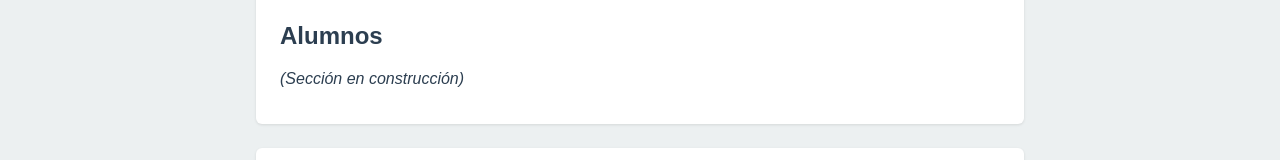
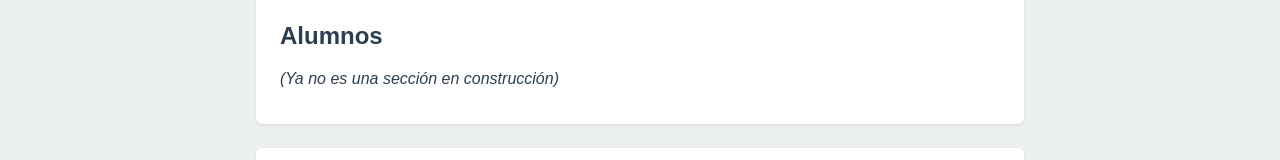
Before and after one commit to carevalomx69/practica-repo-comun-agil, a plain HTML site: page index.html in a window 1280 px wide. Shown: the part 420-580 px from the top of the page. Drawn offline with Linux system fonts and the light colour scheme.

Commit message:
actualización del index.html

```diff
--- a/index.html
+++ b/index.html
@@ -29,7 +29,7 @@
     <section id="alumnos">
       <h2>Alumnos</h2>
       <!-- TODO (rama feature-alumnos): agregar aquí una tabla simple con columnas Nombre / Matrícula / Semestre -->
-      <p><em>(Sección en construcción)</em></p>
+      <p><em>(Ya no es una sección en construcción)</em></p>
     </section>
 
     <section id="materias">
```
